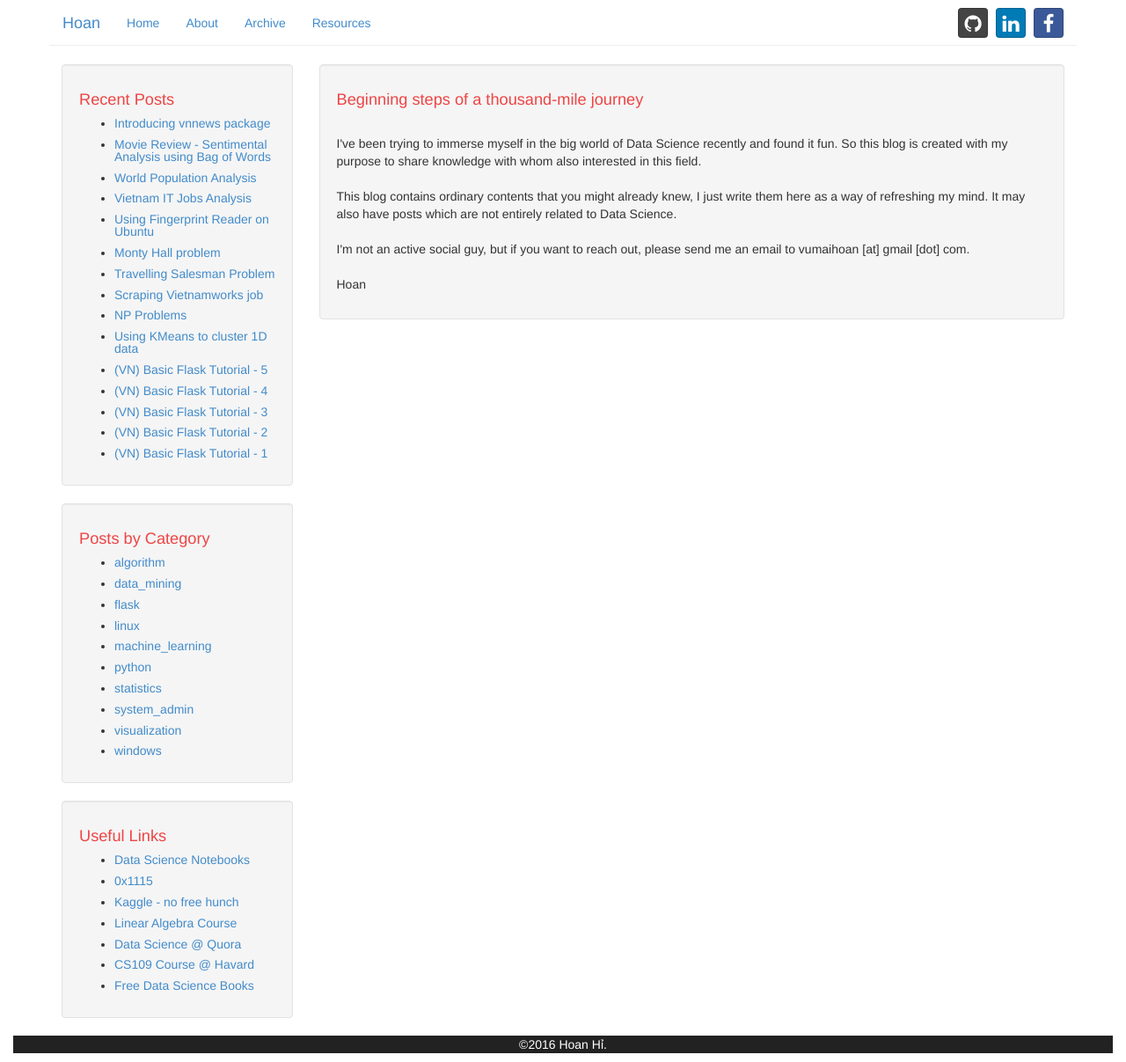
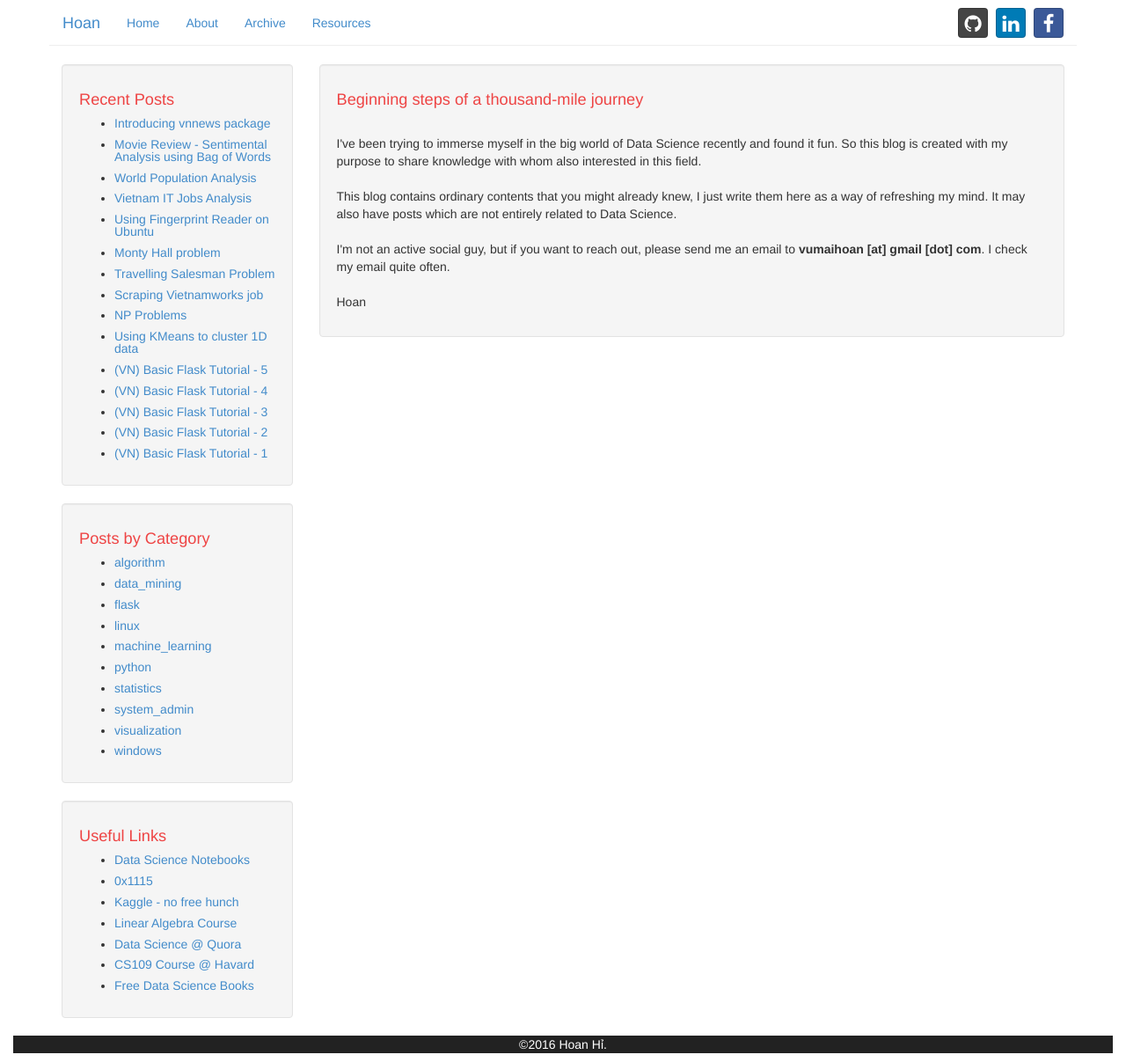
Before and after one commit to hoanvu/hoanvu.github.io, a Jekyll site: the page built from about.html, in a window 1280 px wide. Shown: the whole page at 88% size. Built offline with Jekyll 4.4.1, drawn with Linux system fonts in a browser that asks for light colours.

Commit message:
update contact to About

```diff
--- a/about.html
+++ b/about.html
@@ -10,7 +10,7 @@
 <br>
 This blog contains ordinary contents that you might already knew, I just write them here as a way of refreshing my mind. It may also have posts which are not entirely related to Data Science.
 <br><br>
-I'm not an active social guy, but if you want to reach out, please send me an email to vumaihoan [at] gmail [dot] com.
+I'm not an active social guy, but if you want to reach out, please send me an email to <strong>vumaihoan [at] gmail [dot] com</strong>. I check my email quite often.
 <br><br>
 Hoan</p>
 </div>
```
